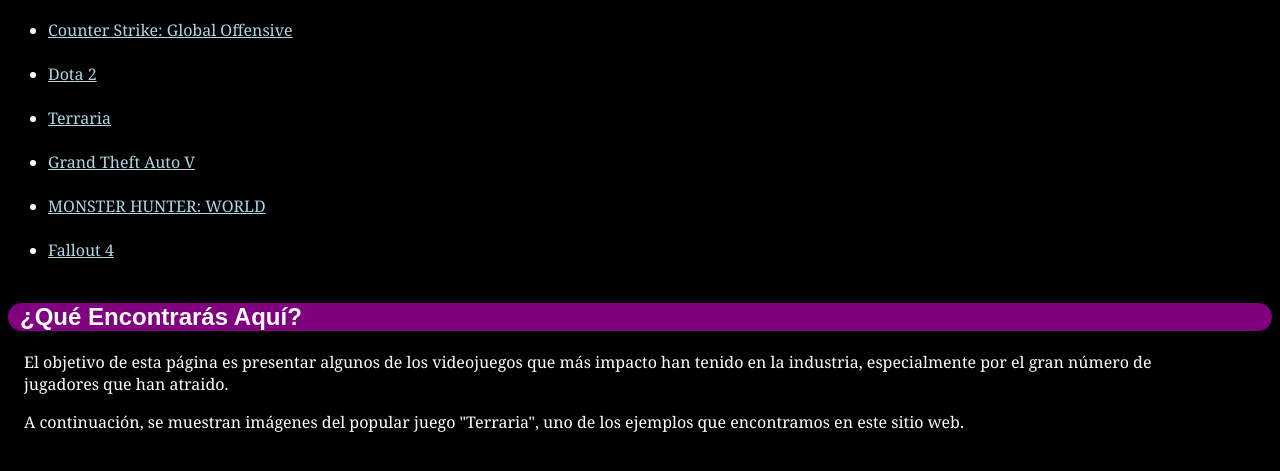
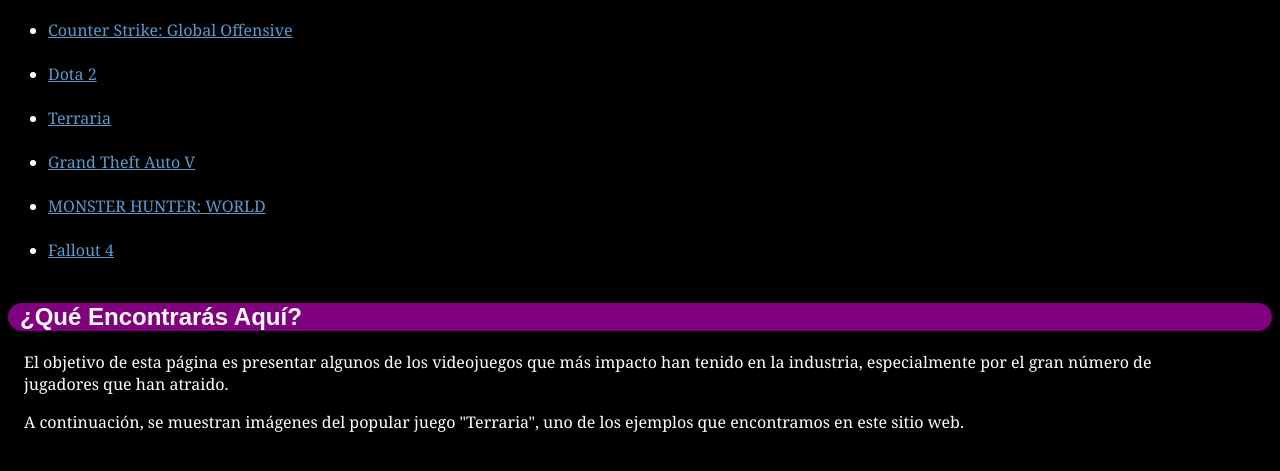
Before and after one commit to UO264850/ExtraordinariaSEW, a plain HTML site: page index.html in a window 1280 px wide. Shown: the part 61-532 px from the top of the page. Drawn offline with nearby package versions, Linux system fonts and the light colour scheme.

Commit message:
Update estilo.css

```diff
--- a/css/estilo.css
+++ b/css/estilo.css
@@ -37,7 +37,7 @@
 
 /*Specifity 11*/
 a:link{
-    color:  lightblue;
+    color:  #5a9bcc;
 }
 
 /*Specifity 11*/
```
